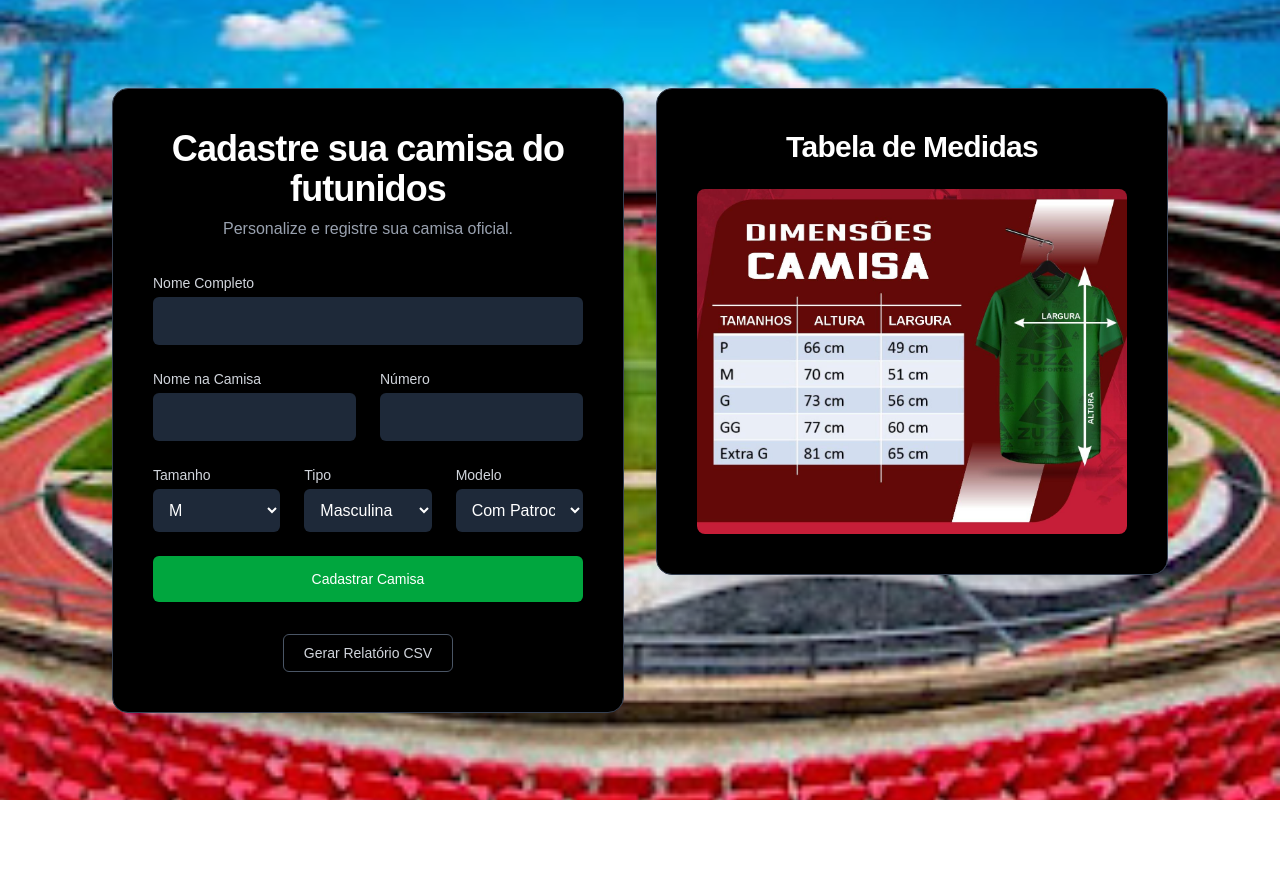
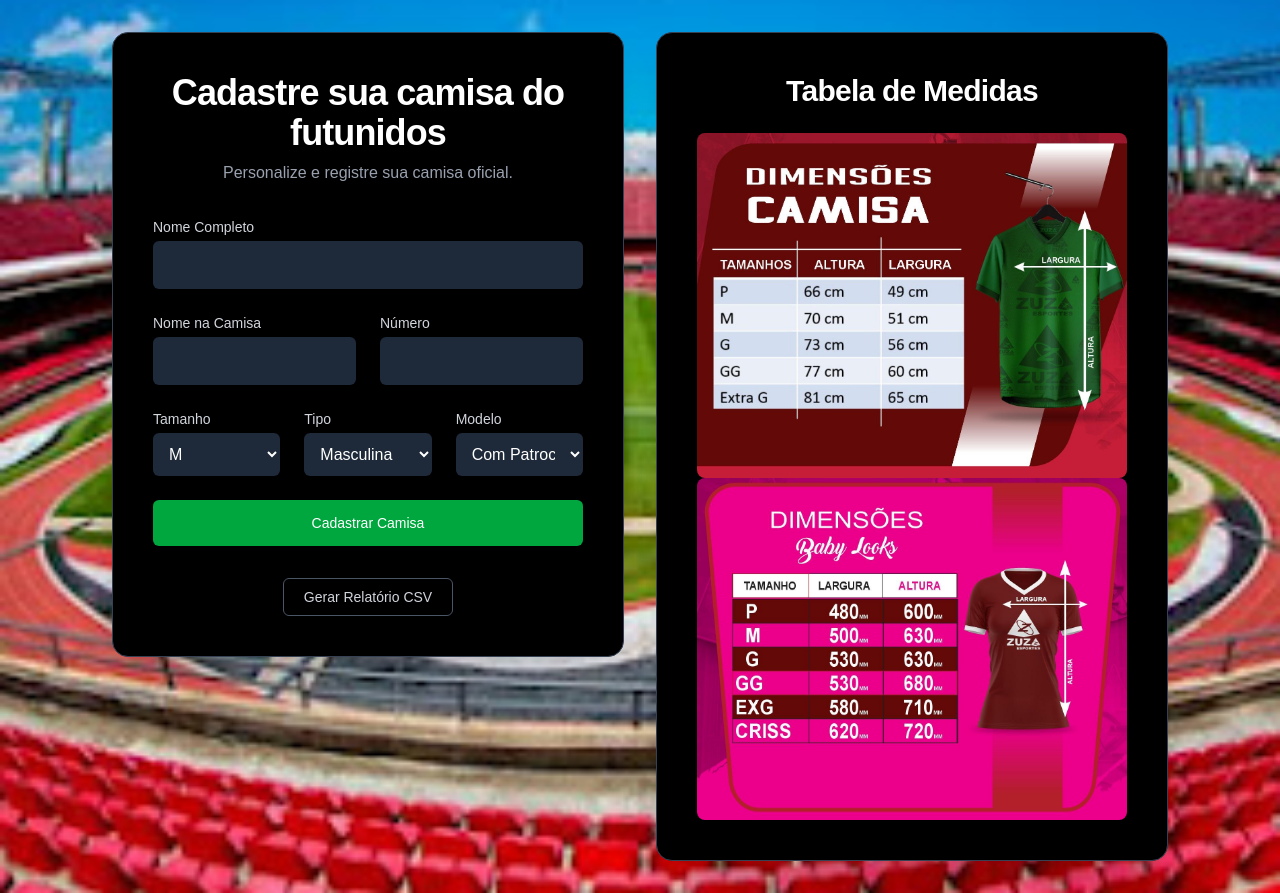
Before and after one commit to CaioFavaro/cadastro-camisas-app, a Next.js app: page / in a window 1280 px wide. Before the commit the page ends 800 px from the top, so only its background shows below. Built offline with nearby package versions, Linux system fonts and the light colour scheme; no server answers.

Commit message:
Update page.js

```diff
--- a/app/page.js
+++ b/app/page.js
@@ -183,6 +183,11 @@ export default function Home() {
             alt="Tabela com as medidas das camisas"
             className="rounded-lg w-full h-auto object-contain"
           />
+          <img
+            src="/tamanho2.jpeg"
+            alt="Tabela com as medidas das camisas"
+            className="rounded-lg w-full h-auto object-contain"
+          />
         </div>
 
       </div>
```
